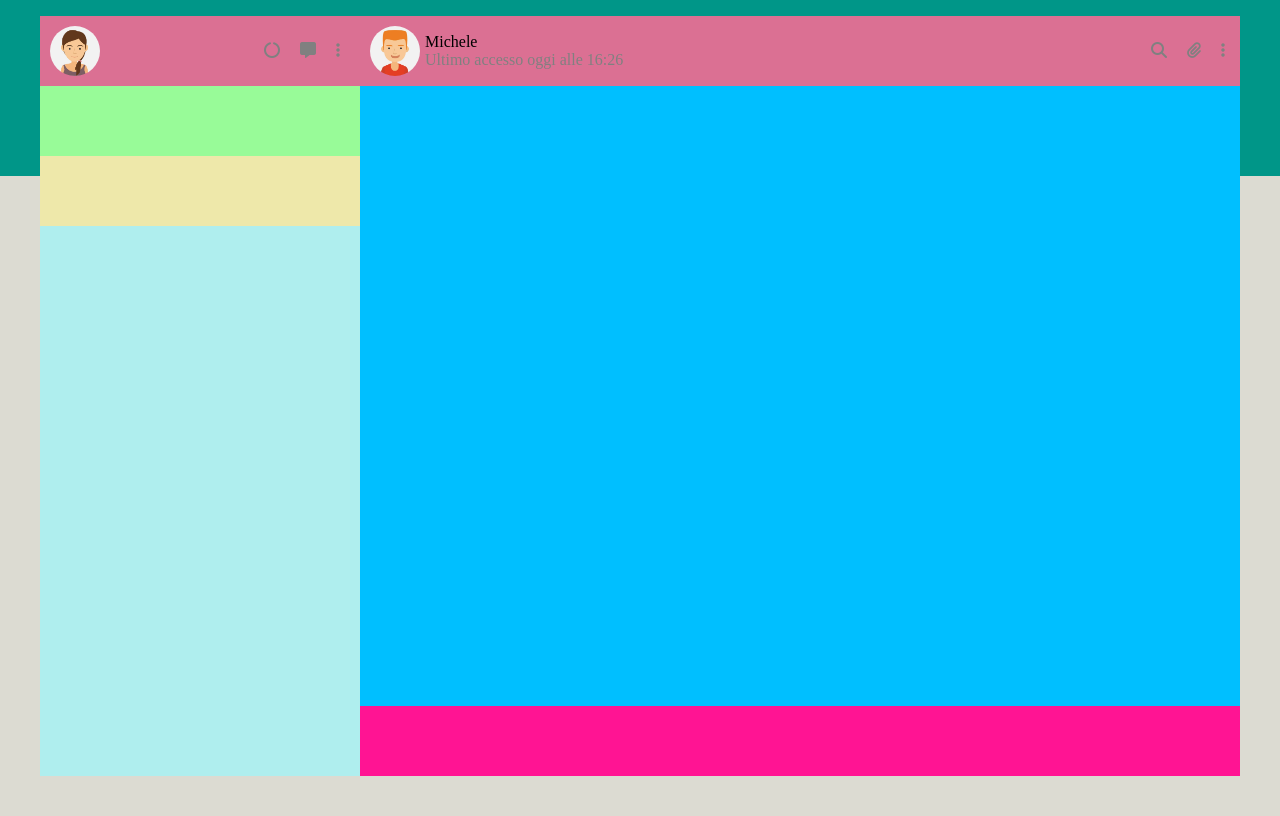
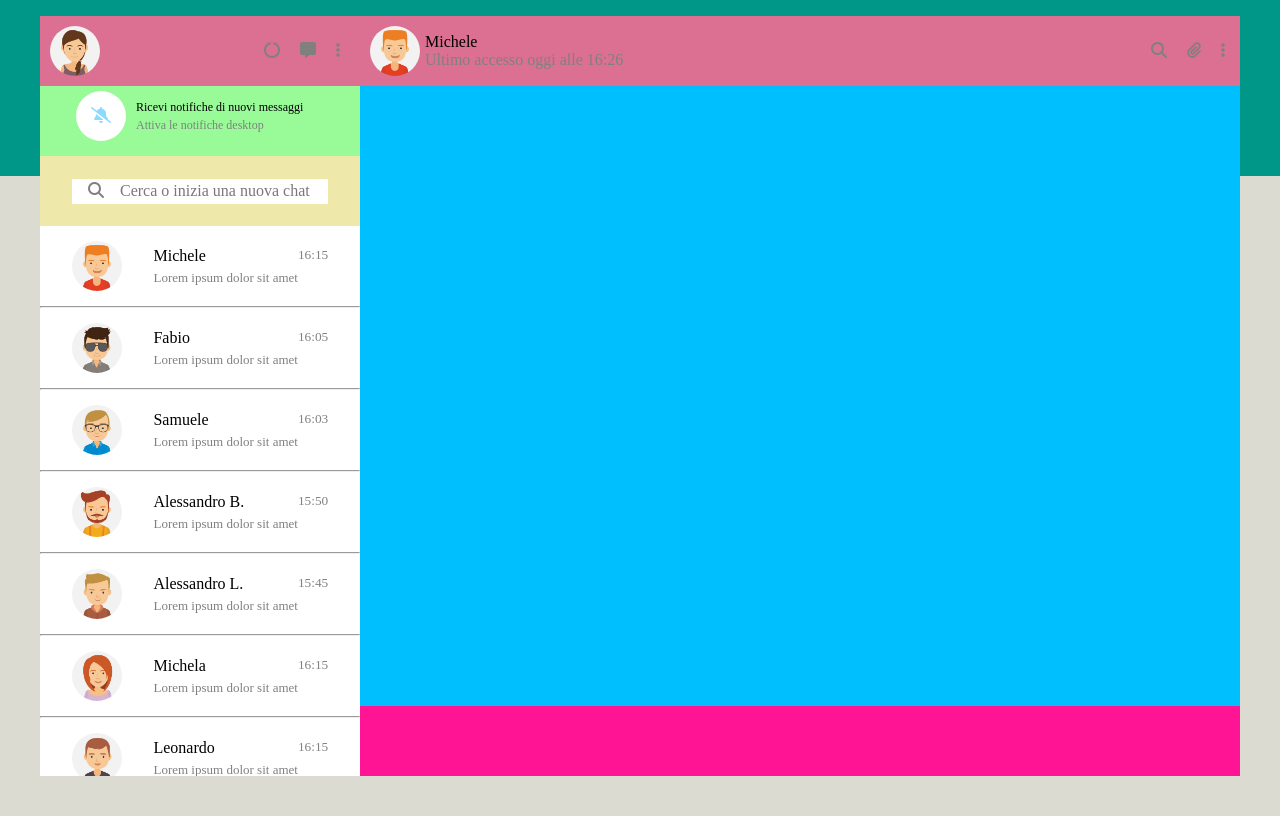
Before and after one commit to devitoangelo/html-css-boolzapp, a plain HTML site: page index.html in a window 1280 px wide. Drawn offline with Linux system fonts and the light colour scheme.

Commit message:
contact-list-responsive

```diff
--- a/assets/css/style.css
+++ b/assets/css/style.css
@@ -24,6 +24,7 @@
 
     .search {
         background-color: palegoldenrod;
+        display: flex;
     }
 
     .contacts_list {
@@ -102,12 +103,17 @@ body {
             }
 
 
-            .list-profile{
+            .list-profile {
                 display: none;
             }
-            .img-link-user{
+
+            .img-link-user {
                 display: flex;
                 justify-content: center;
+            }
+
+            .display-left-none{
+                display: none;
             }
 
 
@@ -192,7 +198,7 @@ body {
     padding: 5px;
 }
 
-.link-contact{
+.link-contact {
     width: 50%;
     display: flex;
     justify-content: end;
@@ -203,17 +209,122 @@ body {
 
 
 
-.contact_profile{
+.contact_profile {
     display: flex;
 
 }
 
 
-.img{
+.img {
     border-radius: 2rem;
+    object-fit: contain;
 }
 
 
-#c-gray{
+#c-gray {
     color: grey;
 }
+
+
+/* notification */
+.notifications-container {
+    width: 80%;
+    height: 50px;
+    display: flex;
+    margin: auto;
+
+
+
+}
+
+
+.silent {
+    background-color: white;
+    width: 50px;
+    height: 50px;
+    display: flex;
+    justify-content: center;
+    align-items: center;
+    border-radius: 2rem;
+
+
+
+}
+
+
+.notifications-messages {
+    display: flex;
+    align-items: center;
+    font-size: 12px;
+    padding: 10px;
+    line-height: 1.5;
+}
+
+.notifications {
+    padding: 5px;
+
+
+}
+
+
+.notification-desktop {
+    text-decoration: underline;
+    color: gray;
+    display: contents;
+}
+
+
+
+
+.color {
+    color: #8EDAFC;
+
+}
+
+
+/* search */
+.container-search {
+    width: 80%;
+    margin: auto;
+    display: flex;
+    background-color: white;
+    height: 25px;
+    align-items: center;
+
+}
+
+.m-left{
+    margin-left: 1rem;
+    color: #787878;
+
+}
+
+
+/* contacts_list */
+.container-list{
+    background-color: white;
+    height: 80px;
+    display: flex;
+    align-items: center;
+    justify-content: space-evenly;
+
+}
+
+
+
+.font{
+    font-size: small;
+    margin-top: 5px;
+}
+
+
+
+.hours{
+
+    color: gray;
+    font-size: smaller;
+}
+
+.display-left-none{
+    display: flex;
+}
--- a/index.html
+++ b/index.html
@@ -38,11 +38,113 @@
 
             </div>
             <!-- /.user_profile -->
-            <div class="notifications"></div>
+            <div class="notifications">
+                <div class="notifications-container">
+                    <div class="silent">
+                        <nav class="color"> <i class="fa-solid fa-bell-slash"></i></nav>
+                    </div>
+                    <nav class="notifications-messages">Ricevi notifiche di nuovi messaggi <br>
+                        <section class="notification-desktop"> Attiva le notifiche desktop</section>
+                    </nav>
+                </div>
+            </div>
             <!-- /.notifications -->
-            <div class="search"></div>
+
+
+            <div class="search">
+                <div class="container-search">
+                    <nav id="c-gray" class="m-left"><i class="fa-solid fa-magnifying-glass"></i></nav>
+                    <nav class="m-left">Cerca o inizia una nuova chat</nav>
+                </div>
+
+
+            </div>
             <!-- /.search -->
-            <div class="contacts_list"></div>
+
+
+            <div class="contacts_list">
+                <div class="container-list">
+                    <img class="img" src="./assets/img/avatar_1.jpg" width="50px" alt="">
+                    <div class="display-left-none">
+                        <nav>Michele <br>
+                            <section id="c-gray" class="font">Lorem ipsum dolor sit amet</section>
+                        </nav>
+                        <div class="hours">16:15</div>
+                    </div>
+                </div>
+                <hr>
+                <div class="container-list">
+                    <img class="img" src="./assets/img/avatar_2.jpg" width="50px" alt="">
+                    <div class="display-left-none">
+                        <nav>Fabio <br>
+                            <section id="c-gray" class="font">Lorem ipsum dolor sit amet</section>
+                        </nav>
+                        <div class="hours">16:05</div>
+                    </div>
+                </div>
+                <hr>
+                <div class="container-list">
+                    <img class="img" src="./assets/img/avatar_3.jpg" width="50px" alt="">
+                    <div class="display-left-none">
+                        <nav>Samuele <br>
+                            <section id="c-gray" class="font">Lorem ipsum dolor sit amet</section>
+                        </nav>
+                        <div class="hours">16:03</div>
+                    </div>
+                </div>
+                <hr>
+                <div class="container-list">
+                    <img class="img" src="./assets/img/avatar_4.jpg" width="50px" alt="">
+                    <div class="display-left-none">
+                        <nav>Alessandro B. <br>
+                            <section id="c-gray" class="font">Lorem ipsum dolor sit amet</section>
+                        </nav>
+                        <div class="hours">15:50</div>
+                    </div>
+                </div>
+                <hr>
+                <div class="container-list">
+                    <img class="img" src="./assets/img/avatar_5.jpg" width="50px" alt="">
+                    <div class="display-left-none">
+                        <nav>Alessandro L. <br>
+                            <section id="c-gray" class="font">Lorem ipsum dolor sit amet</section>
+                        </nav>
+                        <div class="hours">15:45</div>
+                    </div>
+                </div>
+                <hr>
+                <div class="container-list">
+                    <img class="img" src="./assets/img/avatar_6.jpg" width="50px" alt="">
+                    <div class="display-left-none">
+                        <nav>Michela<br>
+                            <section id="c-gray" class="font">Lorem ipsum dolor sit amet</section>
+                        </nav>
+                        <div class="hours">16:15</div>
+                    </div>
+                </div>
+                <hr>
+                <div class="container-list">
+                    <img class="img" src="./assets/img/avatar_7.jpg" width="50px" alt="">
+                    <div class="display-left-none">
+                        <nav>Leonardo <br>
+                            <section id="c-gray" class="font">Lorem ipsum dolor sit amet</section>
+                        </nav>
+                        <div class="hours">16:15</div>
+                    </div>
+                </div>
+                <hr>
+                <div class="container-list">
+                    <img class="img" src="./assets/img/avatar_8.jpg" width="50px" alt="">
+                    <div class="display-left-none">
+                        <nav>Francesco <br>
+                            <section id="c-gray" class="font">Lorem ipsum dolor sit amet</section>
+                        </nav>
+                        <div class="hours">16:15</div>
+                    </div>
+                </div>
+
+
+            </div>
             <!-- /.contacts_list -->
 
         </div>
@@ -50,7 +152,9 @@
             <div class="contact_profile">
                 <div class="img-contact">
                     <img class="img" src="./assets/img/avatar_1.jpg" width="50px" alt="">
-                    <nav class="p-10"> Michele <br> <section id="c-gray">Ultimo accesso oggi alle 16:26</section></nav>
+                    <nav class="p-10"> Michele <br>
+                        <section id="c-gray">Ultimo accesso oggi alle 16:26</section>
+                    </nav>
                 </div>
                 <div class="link-contact">
                     <ul class="list-profile">
```
Also changed, not shown: assets/img/avatar_2.jpg (added), assets/img/avatar_3.jpg (added), assets/img/avatar_4.jpg (added), assets/img/avatar_5.jpg (added), assets/img/avatar_6.jpg (added), assets/img/avatar_7.jpg (added), assets/img/avatar_8.jpg (added).
